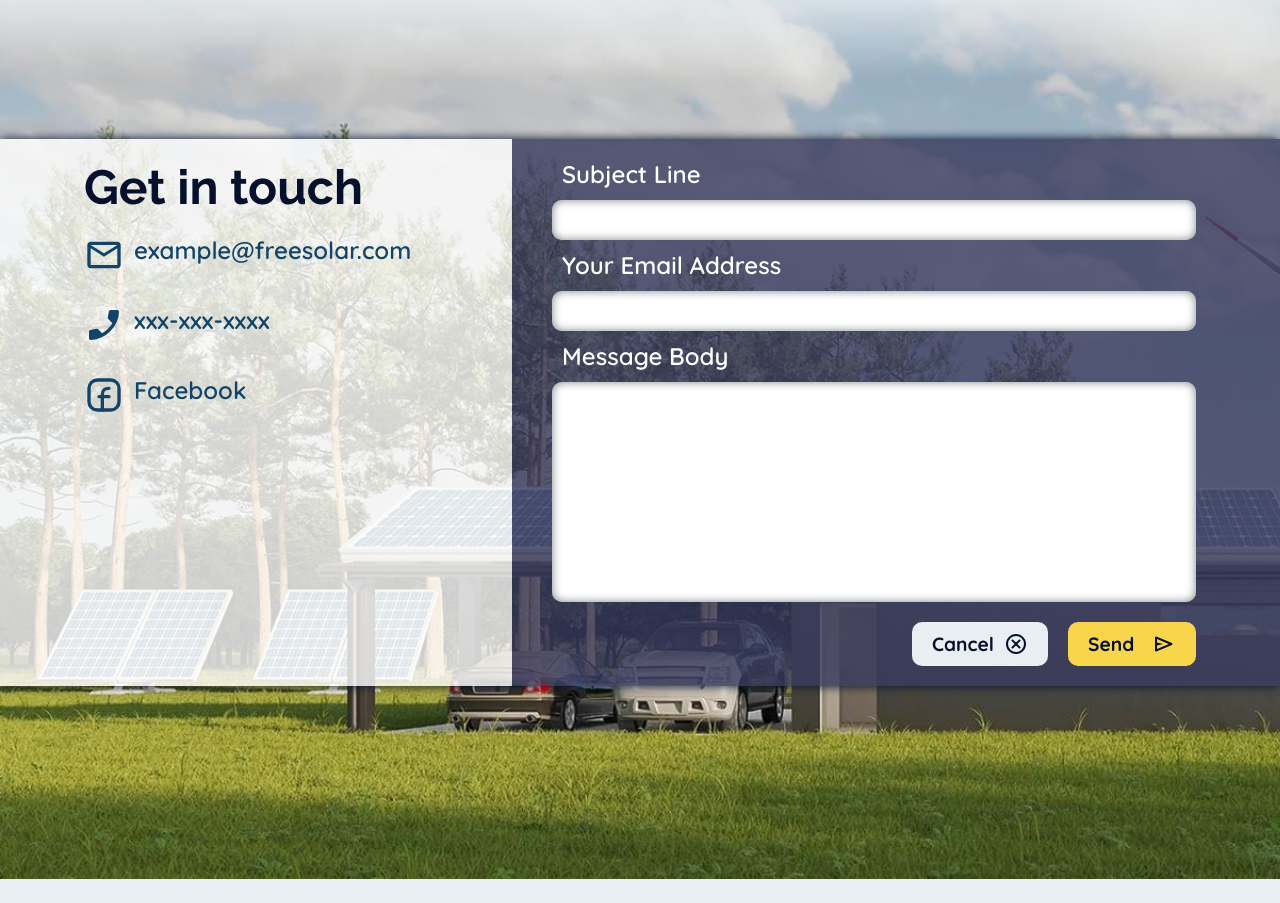
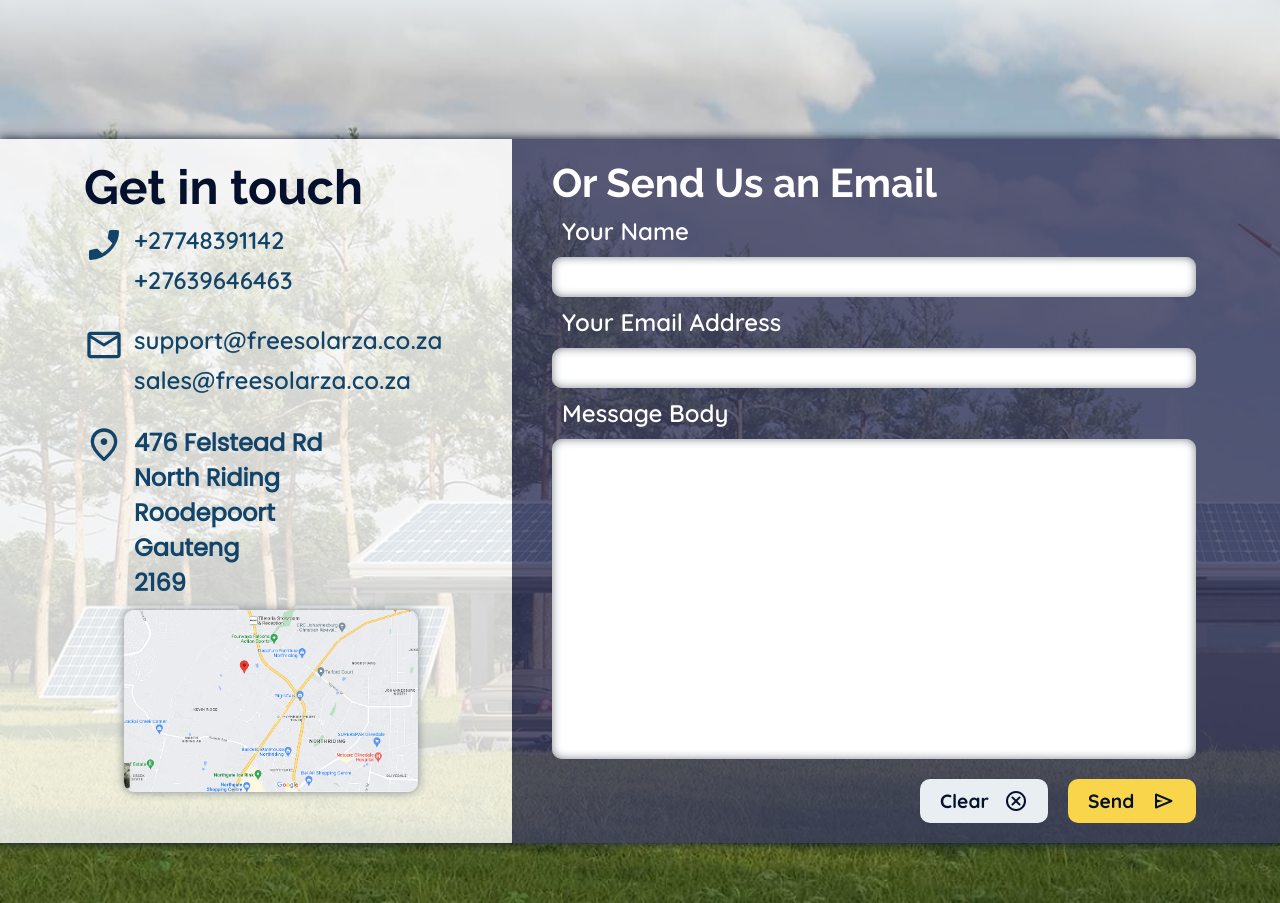
Before and after one commit to Charlcharlo/free-solar-site, a React (Create React App) app: page / in a window 1280 px wide. Shown: the part 3320-4223 px from the top of the page. Before the commit the page ends 4199 px from the top, so only its background shows below. Built offline with nearby package versions, Linux system fonts and the light colour scheme.

Commit message:
Update Contact Info

```diff
--- a/package.json
+++ b/package.json
@@ -3,6 +3,7 @@
   "version": "0.1.0",
   "private": true,
   "dependencies": {
+    "@emailjs/browser": "^3.11.0",
     "@emotion/react": "^11.10.6",
     "@emotion/styled": "^11.10.6",
     "@mui/icons-material": "^5.11.16",
@@ -10,6 +11,7 @@
     "@testing-library/jest-dom": "^5.16.5",
     "@testing-library/react": "^13.4.0",
     "@testing-library/user-event": "^13.5.0",
+    "google-map-react": "^2.2.0",
     "react": "^18.2.0",
     "react-dom": "^18.2.0",
     "react-router-dom": "^6.10.0",
--- a/src/components/Products-Main/CardTrack.jsx
+++ b/src/components/Products-Main/CardTrack.jsx
@@ -4,7 +4,7 @@ import Card from "./Card"
 
 export default function CardTrack({products}) {
     const ref = useRef();
-    const { events } = useDraggable(ref);
+    const { events } = useDraggable(ref, {applyRubberBandEffect:true});
 
     function renderCards(card) {
         return(
--- a/src/components/home/ContactForm.jsx
+++ b/src/components/home/ContactForm.jsx
@@ -1,23 +1,66 @@
+import { useRef } from "react";
+import emailjs from '@emailjs/browser';
+
 import Cancel from "./icons/Cancel";
 import Send from "./icons/Send";
 
 export default function ContactForm() {
+    const form = useRef();
+
+    function sendEmail(e) {
+        e.preventDefault();
+
+        emailjs.sendForm(
+            'service_5tr5afe',
+            'template_fzh834j',
+            form.current,
+            'luFVC0zC_utdvFlpA'
+        )
+        .then((result) => {
+            e.target.reset();
+            console.log(result.text);
+        }, (error) => {
+            console.log(error.text);
+        });
+    }
+
     return (
         <div id="contact-form">
-            <label className="title" htmlFor="subject-line">Subject Line</label>
-            <input className="contact-input" type="text" name="subject-line"/>
-            <label className="title" htmlFor="email-address">Your Email Address</label>
-            <input className="contact-input" type="email" name="email-address"/>
-            <label className="title" htmlFor="email-body">Message Body</label>
-            <textarea className="contact-input" name="email-body" id="" cols="30" rows="10"></textarea>
-            <button className="btn btn-ylw">
-                Send
-                <Send />
-            </button>
-            <button className="btn">
-                Cancel
-                <Cancel />
-            </button>
+            <h1 className="title">Or Send Us an Email</h1>
+            <form classname="col-start" ref={form} onSubmit={sendEmail}>
+                <label className="title" htmlFor="from_name">Your Name</label>
+                <input
+                    className="contact-input"
+                    type="text"
+                    name="from_name"
+                />
+                <label className="title" htmlFor="reply_to">Your Email Address</label>
+                <input
+                    className="contact-input"
+                    type="email"
+                    name="reply_to"
+                />
+                <label className="title" htmlFor="message">Message Body</label>
+                <textarea
+                    className="contact-input"
+                    name="message"
+                    rows="15"
+                />
+                <button
+                    className="btn btn-ylw"
+                    type="submit"
+                >
+                    Send
+                    <Send />
+                </button>
+                <button
+                    className="btn"
+                    type="reset"
+                >
+                    Clear
+                    <Cancel />
+                </button>
+            </form>
         </div>
     )
 }
--- a/src/components/home/ContactLink.jsx
+++ b/src/components/home/ContactLink.jsx
@@ -1,5 +1,5 @@
 import Email from "./icons/Email";
-import Facebook from "./icons/Facebook";
+import Facebook from "./icons/Location";
 import Phone from "./icons/Phone";
 
 export default function ContactLink(props) {
--- a/src/components/home/ContactList.jsx
+++ b/src/components/home/ContactList.jsx
@@ -1,20 +1,61 @@
-import { contactLinks } from "../../data/home"
-import ContactLink from "./ContactLink"
+import { contactInfo } from "../../data/home"
+import Email from "./icons/Email"
+import Location from "./icons/Location"
+import Phone from "./icons/Phone"
 
 export default function ContactList() {
-    function renderLinks(link) {
+
+    function renderPhone({number}) {
         return (
-            <ContactLink
-                text={link.text}
-                icon={link.icon}
-            />
+            <a href={`tel:${number}`}>{number}</a>
+        )
+    }
+
+    function renderEmail({address}) {
+        return (
+            <a href={`mailto:${address}`}>{address}</a>
         )
     }
 
     return (
         <div className="" id="contact-list">
                 <h1 className="title">Get in touch</h1>
-            { contactLinks.map(renderLinks) }
+                <div className="row-start link">
+                    <Phone />
+                    <div>
+                        { contactInfo.phone.map(renderPhone)}
+                    </div>
+                </div>
+                <div className="row-start link">
+                    <Email />
+                    <div>
+                        { contactInfo.email.map(renderEmail)}
+                    </div>
+                </div>
+                <div className="row-start link">
+                    <Location />
+                    <div>
+                        <a
+                            href={contactInfo.location.url}
+                            target="_blank"
+                            rel="noopener noreferrer"
+                        >
+                            {contactInfo.location.text.map((line) => {
+                                return (
+                                    <span>
+                                        {line}
+                                        <br />
+                                    </span>
+                                )
+                            })}
+                        </a>
+                        <img
+                            className="map-img"
+                            src="./images/map.png"
+                            alt=""
+                        />
+                    </div>
+                </div>
         </div>
     )
 }
--- a/src/components/home/icons/Facebook.jsx
+++ /dev/null
@@ -1,14 +0,0 @@
-export default function Facebook() {
-    return (
-        <svg
-            className="vector-icon"
-            xmlns="http://www.w3.org/2000/svg"
-            viewBox="0 0 24 24"
-        >
-            <g fill="none" stroke="currentColor" strokeLinecap="round" strokeLinejoin="round" strokeWidth="2">
-                <path d="M21 8v8a5 5 0 0 1-5 5H8a5 5 0 0 1-5-5V8a5 5 0 0 1 5-5h8a5 5 0 0 1 5 5Z"/>
-                <path d="M11 21v-9c0-2.188.5-4 4-4m-6 5h6"/>
-            </g>
-        </svg>
-    )
-}
--- /dev/null
+++ b/src/components/home/icons/Location.jsx
@@ -0,0 +1,14 @@
+export default function Location() {
+    return (
+    <svg
+        className="vector-icon"
+        xmlns="http://www.w3.org/2000/svg"
+        viewBox="0 0 24 24"
+        height="5rem"
+        width="2.5rem"
+    >
+        <path d="M12 12q.825 0 1.413-.588T14 10q0-.825-.588-1.413T12 8q-.825 0-1.413.588T10 10q0 .825.588 1.413T12 12Zm0 7.35q3.05-2.8 4.525-5.088T18 10.2q0-2.725-1.738-4.462T12 4Q9.475 4 7.737 5.738T6 10.2q0 1.775 1.475 4.063T12 19.35Zm0 2.275q-.2 0-.4-.075t-.35-.2Q7.6 18.125 5.8 15.362T4 10.2q0-3.75 2.413-5.975T12 2q3.175 0 5.588 2.225T20 10.2q0 2.4-1.8 5.163t-5.45 5.987q-.15.125-.35.2t-.4.075ZM12 10.2Z"/>
+    </svg>
+
+    )
+}
--- a/src/data/home.js
+++ b/src/data/home.js
@@ -93,9 +93,28 @@ export const contactLinks = [
     {
         text: "xxx-xxx-xxxx",
         icon: "phone"
-    },
-    {
-        text: "Facebook",
-        icon: "facebook"
     }
 ]
+
+export const contactInfo = {
+    phone: [
+        {
+            number: "+27748391142"
+        },
+        {
+            number: "+27639646463"
+        }
+    ],
+    email: [
+        {
+            address: "support@freesolarza.co.za"
+        },
+        {
+            address: "sales@freesolarza.co.za"
+        },
+    ],
+    location: {
+        text: ["476 Felstead Rd", "North Riding", "Roodepoort", "Gauteng", "2169"],
+        url: "https://goo.gl/maps/HykoDP2Lt5mjaBch8"
+    }
+}
--- a/src/styles.css
+++ b/src/styles.css
@@ -482,7 +482,7 @@ ul {
 
 .contact-block {
     box-shadow: var(--dark-shadow);
-    margin-top: 60px;
+    margin: 60px 0;
 }
 
 .contact-block > div{
@@ -508,6 +508,10 @@ ul {
     background-color: var(--transparent-blue);
 }
 
+#contact-form .col-start {
+    align-items: flex-start;
+}
+
 .contact-input {
     display: block;
     width: 100%;
@@ -515,8 +519,12 @@ ul {
     border-radius: 10px;
     padding: 10px;
     margin: 10px 0;
+    box-shadow: var(--med-shadow-inset);
+}
+
+textarea.contact-input {
     resize: none;
-    box-shadow: var(--med-shadow-inset);
+    flex-grow: 1;
 }
 
 #contact-form label.title {
@@ -527,6 +535,12 @@ ul {
     font-family: var(--sub-font);
 }
 
+#contact-form h1.title {
+    font-size: 2.5rem;
+    color: white;
+    margin-bottom: 10px;
+}
+
 #contact-form .btn {
     margin-top: 10px;
     margin-left: 20px;
@@ -535,34 +549,40 @@ ul {
 
 
 .link {
-    align-items: center;
+    /* height: 3rem; */
+    /* align-items: center; */
     padding: 10px 0;
 }
 
 .link a {
-    /* text-decoration: underline; */
+    text-decoration: none;
+    display: block;
     color: var(--bright-blue);
-    /* text-shadow: var(--med-shadow); */
+    margin-bottom: 10px;
+    margin-left: 10px;
     font-family: var(--sub-font);
     font-size: 1.5rem;
     font-weight: 600;
 }
 
+.link p {
+    white-space: pre-line;
+}
+
 .link .vector-icon {
-    height: 2.5rem;
+    height: 40px;
+    min-width: 40px;
+    margin: 0;
 }
 
 .link path {
     fill: var(--bright-blue);
 }
 
-.link g {
-    fill: none;
-    stroke: var(--bright-blue);
-}
-
-.link g path {
-    fill: none;
+.map-img {
+    width: 80%;
+    border-radius: 10px;
+    box-shadow: var(--med-shadow);
 }
 
 @media (max-width: 1100px) {
@@ -630,6 +650,10 @@ ul {
 
     #contact-form {
         flex-grow: 2;
+    }
+
+    .map-img {
+        width: 100%;
     }
 }
 
@@ -720,6 +744,7 @@ ul {
 .product-track {
     overflow-x: scroll;
     padding: 0 10px;
+    cursor: grab;
 }
 
 .small-fade-L {
```
Also changed, not shown: public/images/Map.png (added), 1 other file (tests, documents, lock files or other folders).
